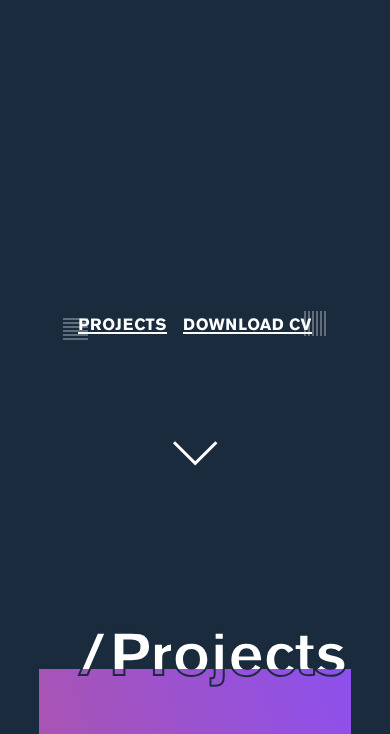
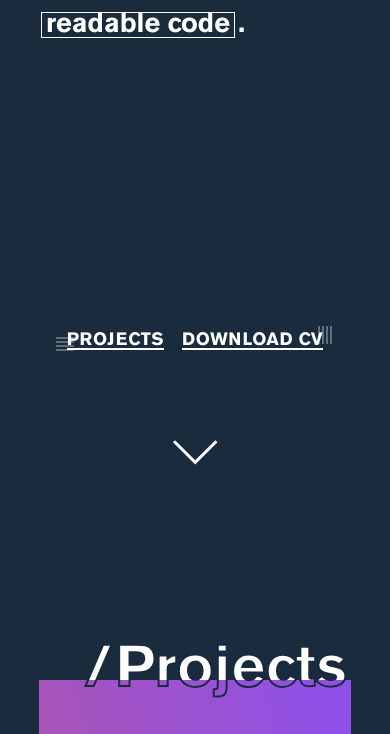
Before and after one commit to hakonbja/portfolio, a website: page index.html in a window 390 px wide. Shown: the part 360-1094 px from the top of the page. Drawn offline with Linux system fonts and the light colour scheme.

Commit message:
improve headings and links responsiveness

```diff
--- a/index.html
+++ b/index.html
@@ -86,7 +86,7 @@
         <div class="content">
           <div class="intro">
             <h3>Hi, my name is Hákon...</h3>
-            <p>I’m a self-taught developer from Iceland with a degree in music performance. I like designing interfaces but nothing beats the feeling of coding and seeing wireframes come to live.</p>
+            <p>I’m a self-taught developer from Iceland with a degree in music performance. I like designing interfaces, but nothing beats the feeling of coding and seeing wireframes come to life.</p>
             <p>With every new project I do I try to learn something new by exploring a  technology or a technique I haven’t used before.</p>
             <p>I’m looking for employment in the Amsterdam area in web development. If you’re looking for an enthusiastic front-end developer drop me a line so we can talk!</p>
           </div>
--- a/styles/hero.scss
+++ b/styles/hero.scss
@@ -59,7 +59,7 @@
   }
 
   h1 {
-  font-size: 13em;
+    font-size: 15vw;
     color: white;
     -webkit-text-fill-color: #fff0;
     -webkit-text-stroke: 0.01em white;
@@ -101,7 +101,7 @@
 
   .links.links-hero {
     li {
-    font-size: 26px;
+      // font-size: 26px;
       font-size: 1.625rem;
     }
   }
@@ -119,6 +119,12 @@
 
 /* Responsive Hero section */
 
+@media screen and (min-width: 2500px) {
+  .hero h1 {
+    font-size: 13vw;
+  }
+}
+
 @media screen and (max-width: 1100px) {
   .hero {
     font-size: 14px;
@@ -129,61 +135,34 @@
   .hero {
     font-size: 12px;
 
+    h1 {
+      font-size: 19vw;
+    }
+
     .subheading {
       width: 100%;
     }
   }
 }
 
-@media screen and (max-width: 870px) {
-  .hero {
-    font-size: 11px;
-  }
-}
-
 @media screen and (max-width: 700px) {
   .hero {
-    font-size: 10px;
 
     .hero-wrapper {
-      padding-left: 4em;
-      padding-right: 4em;
+      padding-left: 5em;
+      padding-right: 5em;
     }
   }
 }
 
-@media screen and (max-width: 620px) {
+@media screen and (max-width: 510px) {
   .hero {
     font-size: 9px;
   }
 }
 
-@media screen and (max-width: 560px) {
-  .hero {
-    font-size: 8px;
-  }
-}
-
-@media screen and (max-width: 490px) {
+@media screen and (max-width: 380px) {
   .hero {
     font-size: 7px;
   }
 }
-
-@media screen and (max-width: 430px) {
-  .hero {
-    font-size: 6px;
-  }
-}
-
-@media screen and (max-width: 350px) {
-  .hero {
-    font-size: 5px;
-  }
-}
-
-// @media screen and (max-width: 360px) {
-//   .hero {
-//     font-size: 4px;
-//   }
-// }
--- a/styles/projects.scss
+++ b/styles/projects.scss
@@ -3,7 +3,6 @@
 .projects {
   overflow-x: hidden; // useful for flying in animations
 }
-
 
 .projects article {
   transition: all 750ms ease;
--- a/styles/universal.scss
+++ b/styles/universal.scss
@@ -20,7 +20,7 @@
 }
 
 h1 {
-  font-size: 9rem;
+  font-size: 10vw;
   letter-spacing: 0.03rem;
 }
 
@@ -231,7 +231,7 @@
     display: inline-block;
     margin-right: 1em;
     white-space: nowrap;
-    font-size: 1.25rem;
+    font-size: 1.25rem; // 20px by default
   }
 
   li:last-child {
@@ -244,7 +244,7 @@
       left: 0;
       right: 0;
       bottom: 0;
-      height: 2px;
+      height: 0.07em;
       background-color: white;
   }
 
@@ -253,8 +253,8 @@
     content: "";
     position: absolute;
     z-index: -1;
-    height: 25px;
-    width: 25px;
+    height: 1em;
+    width: 1em;
     background: repeating-linear-gradient(
       to right,
       #ffffff00,
@@ -264,15 +264,18 @@
     );
   }
 
+  $vertical-offset: -0.6em;
+  $horizontal-offset: -0.3em;
+
   li:first-of-type > a::before {
-    left: -15px;
-    bottom: -8px;
+    left: $vertical-offset;
+    bottom: $horizontal-offset;
     transform: rotate(90deg);
   }
 
   li:last-of-type > a::after {
-    right: -15px;
-    top: -8px;
+    right: $vertical-offset;
+    top: $horizontal-offset;
   }
 
   a {
@@ -299,7 +302,7 @@
 
 @media screen and (max-width: 870px) {
   html {
-    font-size: 13px;
+    font-size: 14px;
   }
 
   section:nth-of-type(even) > .content {
@@ -330,8 +333,8 @@
     font-size: 15px;
   }
 
-  section > h1 {
-    font-size: 6rem;
+  h1 {
+    font-size: 15vw;
   }
 
   section:nth-of-type(1n+1) {
@@ -374,14 +377,14 @@
   }
 }
 
-@media screen and (max-width: 390px) {
-  html {
-    font-size: 10px;
-  }
-}
+// @media screen and (max-width: 390px) {
+//   html {
+//     font-size: 10px;
+//   }
+// }
 
-@media screen and (max-width: 350px) {
-  html {
-    font-size: 9px;
-  }
-}
+// @media screen and (max-width: 350px) {
+//   html {
+//     font-size: 9px;
+//   }
+// }
```
Also changed, not shown: styles/styles.css. Lines whose indentation alone changed are shown as unchanged.
